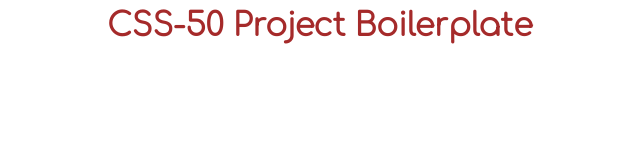
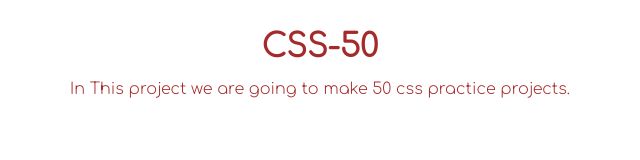
Before and after one commit to AtharLaique/css-50, a plain HTML site: page index.html in a window 1280 px wide. Shown: the whole page, without its empty margins (320-960 px from the left). Drawn offline with Linux system fonts and the light colour scheme.

Commit message:
container class added

```diff
--- a/index.html
+++ b/index.html
@@ -6,7 +6,14 @@
     <title>Boilerplate Branch</title>
 </head>
 <body>
-    <h1 >CSS-50 Project Boilerplate</h1>
+    <div class="container">
+        <div class="row">
+            <h1 class="project">CSS-50</h1>
+        </div>
+        <div class="row">
+            <p>In This project we are going to make 50 css practice projects.</p>
+        </div>
+    </div>
     <script src="./script.js"></script>
 </body>
 </html>
--- a/style.css
+++ b/style.css
@@ -4,3 +4,15 @@ body {
     color: brown;
     font-family: 'Comfortaa', cursive;
 }
+.container {
+    display: flex;
+    flex-direction: column;
+    justify-content: center;
+    align-items: center;
+}
+.row {
+    align-self: center;
+}
+.project {
+    margin-bottom: 0;
+}
```
